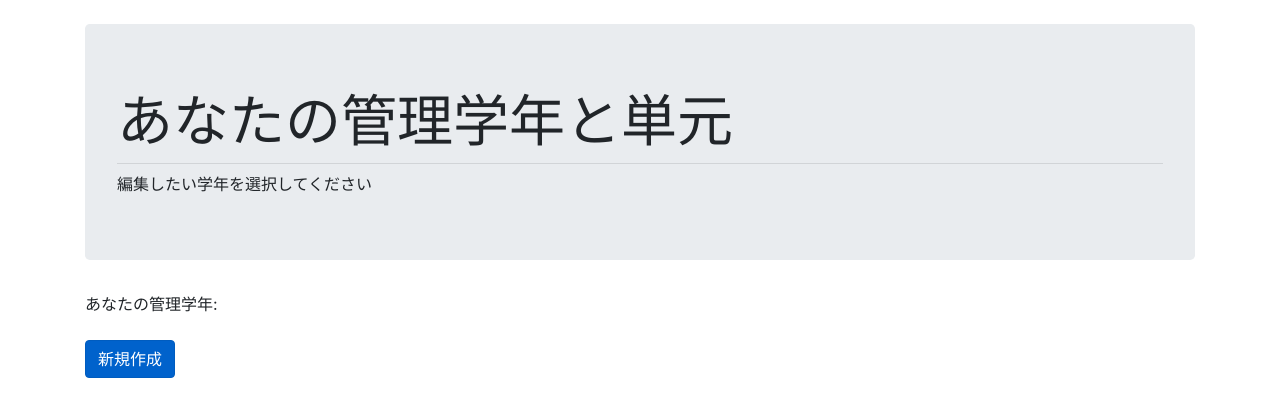
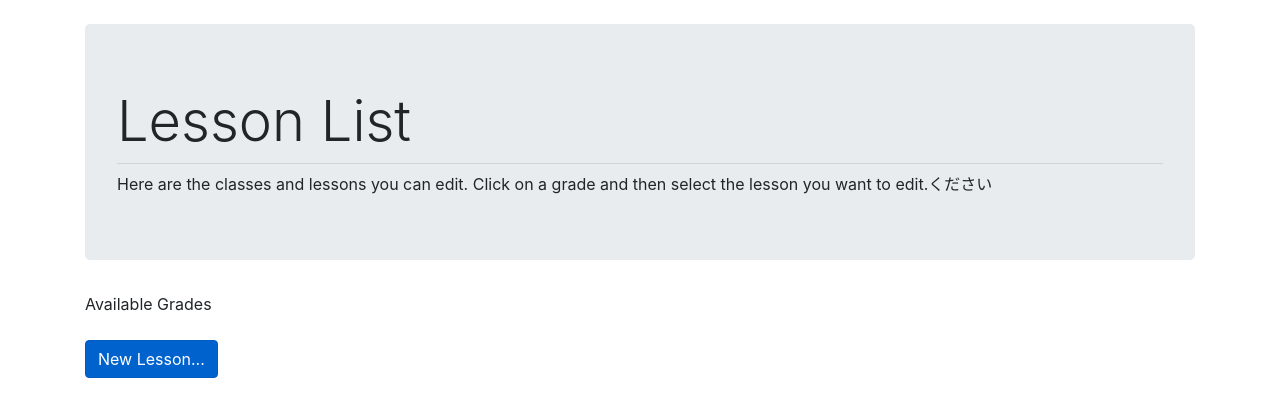
Before and after one commit to karlneco/kanji-test-maker, a Flask app: page /lesson_contents/list/7 in a window 1280 px wide. Shown: the part 56-473 px from the top of the page. Run offline with Flask 2, Linux system fonts and the light colour scheme; the visitor is signed in with stand-in values (Sample User, id 1); data comes from the database, SQL or seed files in the repository; data that the repository does not hold is empty; parts of the project's set-up code (start-up, migrations or seed data) failed here and were passed over; some libraries are stand-ins or nearby versions.

Commit message:
Localization for lessons added

```diff
--- a/hktm/lessons/forms.py
+++ b/hktm/lessons/forms.py
@@ -4,9 +4,9 @@ from wtforms.validators import InputRequired
 
 ## this form witll b e used for adding and editing
 class AddForm(FlaskForm):
-    name = StringField(u'学期と単元名',validators=[InputRequired(message='この項目は必須です')])
-    grade = SelectField(u'学年', choices=[])
-    submit = SubmitField(u'保存する')
+    name = StringField(_('Lesson Name'),validators=[InputRequired(message=_('The lesson name is required'))])
+    grade = SelectField(_('Grade'), choices=[])
+    submit = SubmitField(_('Save'))
 
 class MaterialForm(FlaskForm):
     mat_name = StringField(u'Enter the name of the sheet - this will be on the printerd document',validators=[InputRequired(message='This field is required!!!!!')])
--- a/hktm/lessons/templates/lessons/add_lesson.html
+++ b/hktm/lessons/templates/lessons/add_lesson.html
@@ -3,9 +3,9 @@
 {% block content %}
 <div class="container">
   <div class="jumbotron">
-    <h1 class="display-4">新規作成</h1>
+    <h1 class="display-4">{{_('Add Lesson')}}新規作成</h1>
     <hr class="my-2">
-    <p>学期と単元名を入力してください。例）1学期　単元１．ふきのとう　の場合、1－1ふきのとう</p>
+    <p>{{_('This is where you can add lessons.  A lesson is a collection of worksheets.  Please use the format #-# for the naming')}}学期と単元名を入力してください。例）1学期　単元１．ふきのとう　の場合、1－1ふきのとう</p>
   </div>
   <form method="POST">
     <div class="column">
--- a/hktm/lessons/templates/lessons/list_lessons.html
+++ b/hktm/lessons/templates/lessons/list_lessons.html
@@ -3,11 +3,11 @@
 {% block content %}
 <div class="container-sm">
   <div class="jumbotron">
-    <h1 class="display-4">あなたの管理学年と単元</h1>
+    <h1 class="display-4">{{_('Lesson List')}}</h1>
     <hr class="my-2">
-    編集したい学年を選択してください
+    {{_('Here are the classes and lessons you can edit. Click on a grade and then select the lesson you want to edit.')}}ください
   </div>
-  あなたの管理学年:<br>
+  {{_('Available Grades')}}<br>
   <div class="list-group list-group-horizontal-md" id="gradeList" role="tablist">
     {% for g in grades %}
       <a class="list-group-item list-group-item-action" data-toggle="list" href="#grade-{{g}}" role="tab" style="text-align: center">{{g}}</a>
@@ -30,12 +30,12 @@
             href="{{ url_for('lessons.edit',id=l.id) }}">{{ l.name }}</a>
         {% endfor %}
       {% else %}
-      <button class="list-group-item list-group-item-action disabled">No lessons</button>
+      <button class="list-group-item list-group-item-action disabled">{{_('No lessons')}}</button>
       {% endif %}
     </div>
     {% endfor %}
   </div>
   <br>
-  <a href="{{url_for('lessons.add')}}" class="btn btn-primary btn active" role="button" aria-pressed="true">新規作成</a>
+  <a href="{{url_for('lessons.add')}}" class="btn btn-primary btn active" role="button" aria-pressed="true">{{_('New Lesson...')}}</a>
 </div>
 {% endblock %}
--- a/hktm/models.py
+++ b/hktm/models.py
@@ -46,6 +46,7 @@ class LessonMaterial(db.Model):
     id = db.Column(db.Integer,primary_key=True)
 
     name = db.Column(db.Text) # this can indicate the worksheet name and number
+    data = db.Column(db.Text) # this will be the date - user wanted as a string so they can say 'week 3' if they wante
     content = db.Column(db.Text)
     lesson_id = db.Column(db.Integer, db.ForeignKey('lesson.id'))
     material_code = db.Column(db.Text, db.ForeignKey('material_type.code'))
```
Also changed, not shown: hktm/lessons/templates/lessons/edit_lesson.html (+9 -9 lines), hktm/translations/ja/LC_MESSAGES/messages.po.
